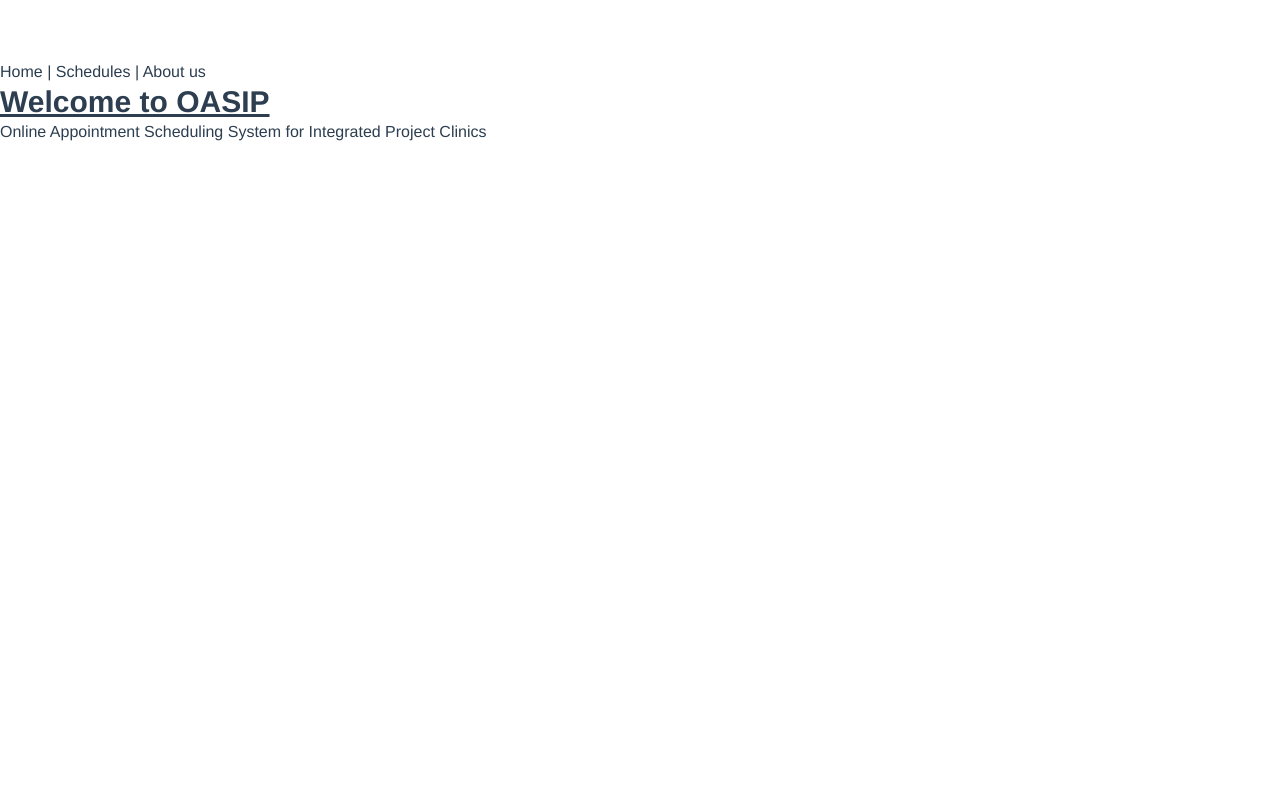
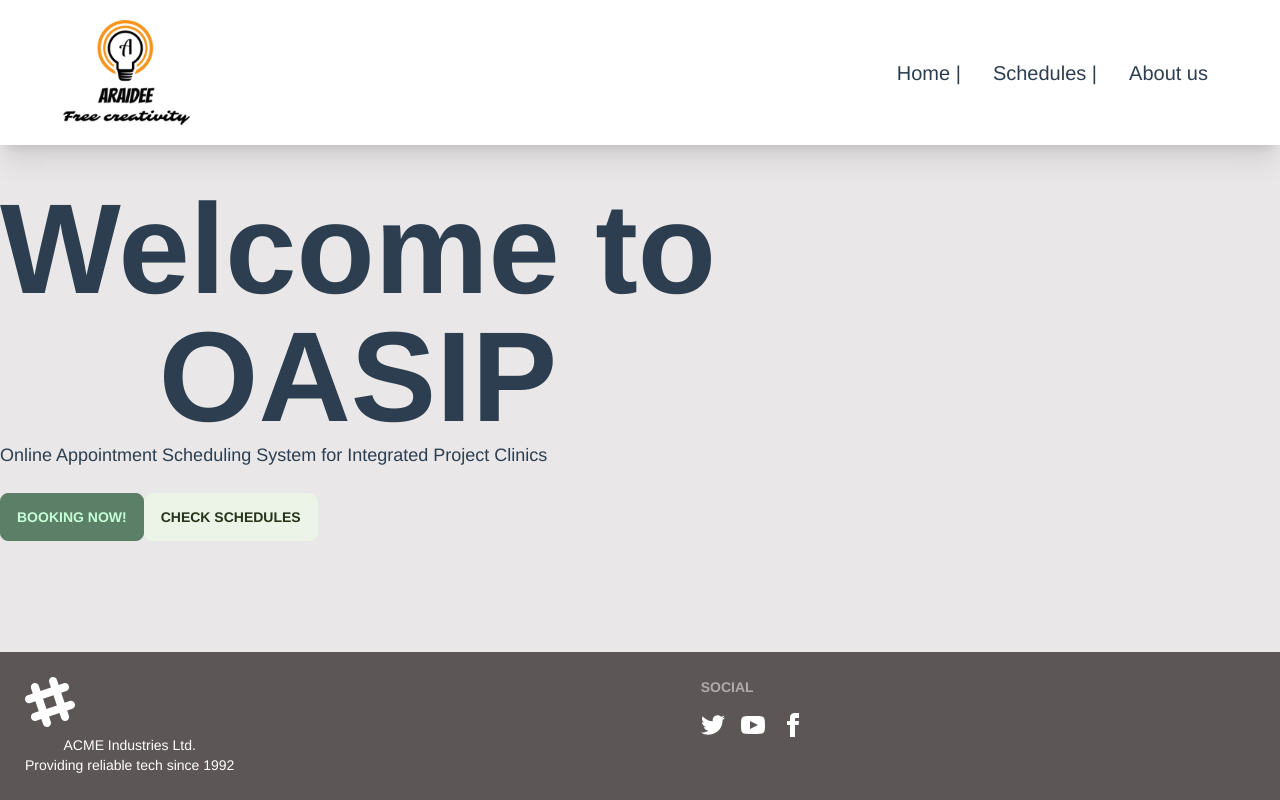
Before and after one commit to Araidee/OASIP-KP-5, a Vue app in the folder front-end/frontkp5/: page / in a window 1280 px wide. Built offline with nearby package versions, Linux system fonts and the light colour scheme; the HTML template or start-up script is replaced by a standard one.

Commit message:
update ui

```diff
--- a/front-end/frontkp5/src/App.vue
+++ b/front-end/frontkp5/src/App.vue
@@ -1,12 +1,11 @@
 <script setup>
-
+import NavBar from './components/NavBar.vue'
 </script>
 
 <template>
 <div>
-<router-link :to="{ name: 'Home'}">Home | </router-link>
-<router-link :to="{name: 'Schedules'}">Schedules | </router-link>
-<router-link :to="{ name: 'About'}">About us</router-link>
+<NavBar/>
+
 
 
 
@@ -22,6 +21,6 @@
   -webkit-font-smoothing: antialiased;
   -moz-osx-font-smoothing: grayscale;
   color: #2c3e50;
-  margin-top: 60px;
+
 }
 </style>
--- a/front-end/frontkp5/src/components/EventList.vue
+++ b/front-end/frontkp5/src/components/EventList.vue
@@ -1,5 +1,6 @@
 <script setup>
 import { ref , computed} from 'vue'
+
 const props = defineProps({
     events: {
         type: Array,
@@ -24,8 +25,9 @@ const myEvent = computed(()=> {
 </script>
 
 <template>
-    <div>
-        <table>
+<div>
+    <div class="overflow-x-auto w-4/5 place-items-center " >
+        <table class="table w-full">
             <thead>
                 <tr>
                     <th>Name</th>
@@ -41,17 +43,27 @@ const myEvent = computed(()=> {
                     <td>{{event.eventCategory.eventCategoryName}}</td>
                     <td>{{event.eventStartTime}}</td>
                     <td>{{event.eventDuration}}</td>
-                    <td><button class="btn">details</button></td>
+                    <td><label for="detail-modal" class="btn modal-button">Details</label></td>
                 </tr>
             </tbody>
         </table>
     </div>
+    <div v-show="showDetail">
+        <p>details {id}</p>
+    </div>
+    <input type="checkbox" id="detail-modal" class="modal-toggle">
+        <div class="modal">
+  <div class="modal-box">
+    <h3 class="font-bold text-lg">Details {id}</h3>
+    <p class="py-4">{}</p>
+    <div class="modal-action">
+      <label for="detail-modal" class="btn">Yay!</label>
+    </div>
+  </div>
+</div>
+</div>
 </template>
 
 <style>
-table, th, td {
-  border: 1px solid;
-  border-collapse: collapse;
-  width: 50%;
-}
+
 </style>
--- a/front-end/frontkp5/src/components/NavBar.vue
+++ b/front-end/frontkp5/src/components/NavBar.vue
@@ -1,9 +1,37 @@
 <script setup>
+import { useRouter } from 'vue-router'
+import Araideeicon from './icons/araideeicon.vue';
 
+const appRouter = useRouter()
+const GoSearch = () => appRouter.push({ name: 'Home' })
 </script>
 
 <template>
 
+    <div>
+        <nav class="border-gray-200 mb-10 px-2 sm:px-5 py-5 shadow-xl sticky top-0 z-50 bg-white">
+            <div class="flex flex-wrap justify-between items-center ml-5 mr-5">
+                <div class="flex flex-wrap justify-start items-center">
+                    <Araideeicon />
+                </div>
+                <div class="w-full order-last md:block md:w-auto" id="mobile-menu">
+                    <ul class="flex flex-col mt-4 md:flex-row md:space-x-8 md:mt-0 md:text-sm md:font-medium">
+                        <li class="text-xl">
+                            <router-link :to="{ name: 'Home'}">Home | </router-link>
+                        </li>
+                        <li class="text-xl">
+                            <router-link :to="{name: 'Schedules'}">Schedules | </router-link>
+                        </li>
+                        <li class="text-xl">
+                            <router-link :to="{ name: 'About'}">About us</router-link>
+                        </li>
+                        <li class="text-xl">
+                        </li>
+                    </ul>
+                </div>
+            </div>
+        </nav>
+    </div>
 </template>
 
 <style>
--- /dev/null
+++ b/front-end/frontkp5/src/components/icons/araideeicon.vue
@@ -0,0 +1,10 @@
+<template>
+  <img src="/araideelogo.png" style="width: 75%;height: 75%;">
+</template>
+
+<script>
+
+export default {
+  name: 'araideelogo'
+}
+</script>
--- a/front-end/frontkp5/src/views/About.vue
+++ b/front-end/frontkp5/src/views/About.vue
@@ -4,9 +4,9 @@
 
 <template>
     <div>
-        <h1>About Us</h1>
+        <h1 class='text-3xl font-bold'>About Us</h1><br>
         <div>
-
+           <div class="radial-progress bg-primary text-primary-content border-4 border-primary" style="--value:30;">30%</div>
         </div>
     </div>
 </template>
--- a/front-end/frontkp5/src/views/Home.vue
+++ b/front-end/frontkp5/src/views/Home.vue
@@ -5,15 +5,49 @@
 
 <template>
     <div>
-        <h1 class='text-3xl font-bold underline'>
-            Welcome to OASIP
-        </h1>
-        <p>Online Appointment Scheduling System for Integrated Project Clinics</p>
+         <div class="tooltip tooltip-secondary" data-tip="Hello We from KP05 :D">
+        <button><h1 class='text-9xl font-bold'>
+            Welcome to <br> OASIP
+        </h1></button>
+        </div>
+
+
+        <h3 class="text-lg">Online Appointment Scheduling System for Integrated Project Clinics</h3><br>
+        <button class="btn btn-primary">Booking Now!</button>
+        <button class="btn btn-secondary">Check schedules</button>
     </div>
+    <footer class="footer p-10 bg-neutral text-neutral-content ">
+  <div>
+    <svg width="50" height="50" viewBox="0 0 24 24" xmlns="" fill-rule="evenodd" clip-rule="evenodd" class="fill-current"><path d="M22.672 15.226l-2.432.811.841 2.515c.33 1.019-.209 2.127-1.23 2.456-1.15.325-2.148-.321-2.463-1.226l-.84-2.518-5.013 1.677.84 2.517c.391 1.203-.434 2.542-1.831 2.542-.88 0-1.601-.564-1.86-1.314l-.842-2.516-2.431.809c-1.135.328-2.145-.317-2.463-1.229-.329-1.018.211-2.127 1.231-2.456l2.432-.809-1.621-4.823-2.432.808c-1.355.384-2.558-.59-2.558-1.839 0-.817.509-1.582 1.327-1.846l2.433-.809-.842-2.515c-.33-1.02.211-2.129 1.232-2.458 1.02-.329 2.13.209 2.461 1.229l.842 2.515 5.011-1.677-.839-2.517c-.403-1.238.484-2.553 1.843-2.553.819 0 1.585.509 1.85 1.326l.841 2.517 2.431-.81c1.02-.33 2.131.211 2.461 1.229.332 1.018-.21 2.126-1.23 2.456l-2.433.809 1.622 4.823 2.433-.809c1.242-.401 2.557.484 2.557 1.838 0 .819-.51 1.583-1.328 1.847m-8.992-6.428l-5.01 1.675 1.619 4.828 5.011-1.674-1.62-4.829z"></path></svg>
+    <p>ACME Industries Ltd.<br>Providing reliable tech since 1992</p>
+  </div>
+  <div>
+    <span class="footer-title ">Social</span>
+    <div class="grid grid-flow-col gap-4">
+      <a><svg xmlns="http://www.w3.org/2000/svg" width="24" height="24" viewBox="0 0 24 24" class="fill-current"><path d="M24 4.557c-.883.392-1.832.656-2.828.775 1.017-.609 1.798-1.574 2.165-2.724-.951.564-2.005.974-3.127 1.195-.897-.957-2.178-1.555-3.594-1.555-3.179 0-5.515 2.966-4.797 6.045-4.091-.205-7.719-2.165-10.148-5.144-1.29 2.213-.669 5.108 1.523 6.574-.806-.026-1.566-.247-2.229-.616-.054 2.281 1.581 4.415 3.949 4.89-.693.188-1.452.232-2.224.084.626 1.956 2.444 3.379 4.6 3.419-2.07 1.623-4.678 2.348-7.29 2.04 2.179 1.397 4.768 2.212 7.548 2.212 9.142 0 14.307-7.721 13.995-14.646.962-.695 1.797-1.562 2.457-2.549z"></path></svg></a>
+      <a><svg xmlns="http://www.w3.org/2000/svg" width="24" height="24" viewBox="0 0 24 24" class="fill-current"><path d="M19.615 3.184c-3.604-.246-11.631-.245-15.23 0-3.897.266-4.356 2.62-4.385 8.816.029 6.185.484 8.549 4.385 8.816 3.6.245 11.626.246 15.23 0 3.897-.266 4.356-2.62 4.385-8.816-.029-6.185-.484-8.549-4.385-8.816zm-10.615 12.816v-8l8 3.993-8 4.007z"></path></svg></a>
+      <a><svg xmlns="http://www.w3.org/2000/svg" width="24" height="24" viewBox="0 0 24 24" class="fill-current"><path d="M9 8h-3v4h3v12h5v-12h3.642l.358-4h-4v-1.667c0-.955.192-1.333 1.115-1.333h2.885v-5h-3.808c-3.596 0-5.192 1.583-5.192 4.615v3.385z"></path></svg></a>
+    </div>
+  </div>
+</footer>
 </template>
 
 <style scoped>
 body {
     background-color: aqua;
 }
+footer{
+    bottom: 0;
+    position: fixed;
+    width: 100%;
+}
+
+.footer {
+    height: auto;
+    margin: auto;
+    text-align:center;
+    padding:25px;
+    color:#ffffff;
+}
+
 </style>
--- a/front-end/frontkp5/src/views/Schedules.vue
+++ b/front-end/frontkp5/src/views/Schedules.vue
@@ -18,8 +18,15 @@ const getEvents = async() => {
 
 <template>
     <div>
-        <h1>Schedules</h1>
-        <EventList :events="events"/>
+        <div tabindex="0" class="collapse">
+  <input type="checkbox" class="peer">
+  <div class="collapse-title bg-primary text-primary-content peer-checked:bg-secondary peer-checked:text-secondary-content">
+    <h1 class='text-3xl font-bold'>Schedules</h1>
+  </div>
+  <div class="collapse-content bg-primary text-primary-content peer-checked:bg-secondary peer-checked:text-secondary-content">
+    <EventList :events="events"/>
+  </div>
+</div>
     </div>
 </template>
 
--- a/front-end/frontkp5/tailwind.config.js
+++ b/front-end/frontkp5/tailwind.config.js
@@ -3,11 +3,34 @@ module.exports = {
     "./index.html",
     "./src/**/*.{vue,js,ts,jsx,tsx}"
   ],
-  theme: {
-    extend: {},
+  daisyui: {
+    themes: [
+      {
+        mytheme: {
+
+"primary": "#6ee7b7",
+
+"secondary": "#f3f4f6",
+
+"accent": "#1FB2A6",
+
+"neutral": "#191D24",
+
+"base-100": "#2A303C",
+
+"info": "#3ABFF8",
+
+"success": "#36D399",
+
+"warning": "#FBBD23",
+
+"error": "#F87272",
+        },
+      },
+    ],
   },
   plugins: [require("daisyui")],
   daisyui: {
-    themes: []
+    themes: ["garden"]
   }
 }
```
Also changed, not shown: front-end/frontkp5/public/araideelogo.png (added), 7 other files (tests, documents, lock files or other folders).
